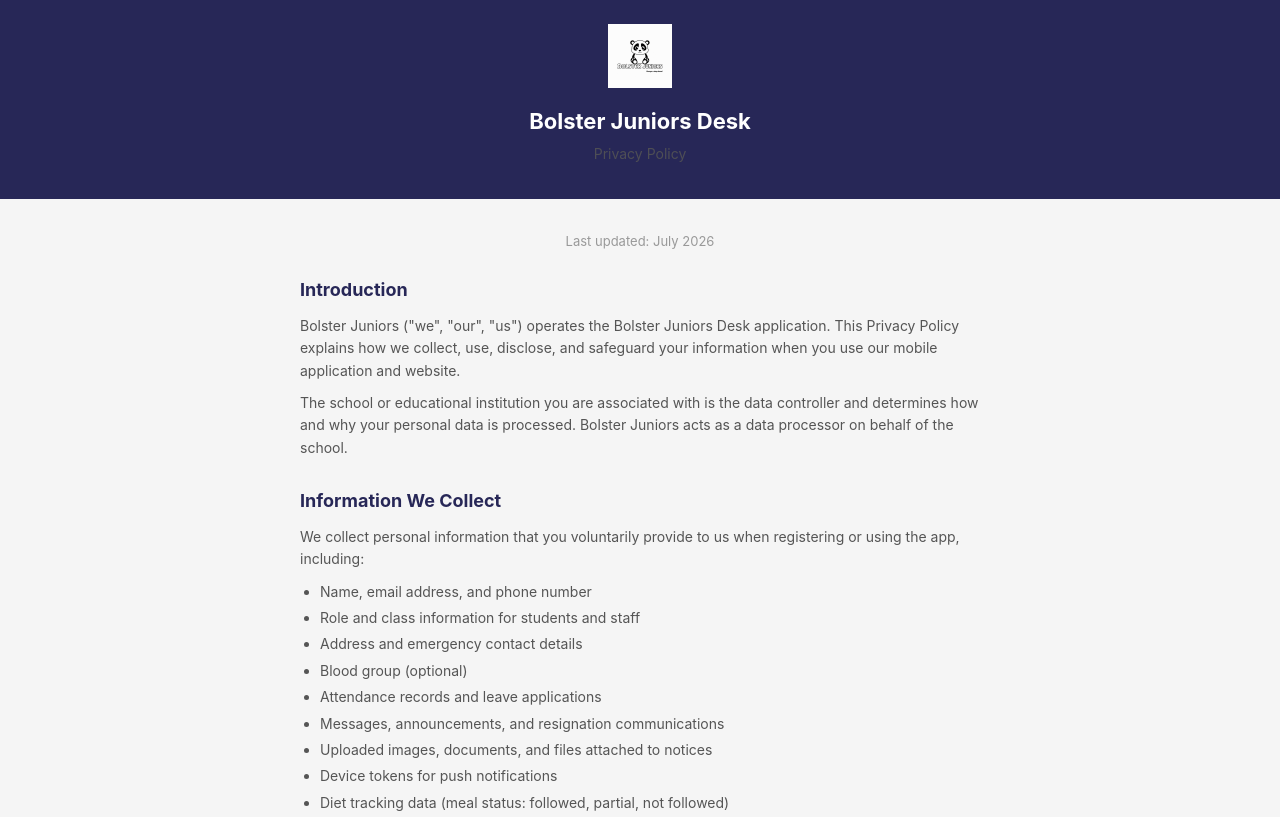
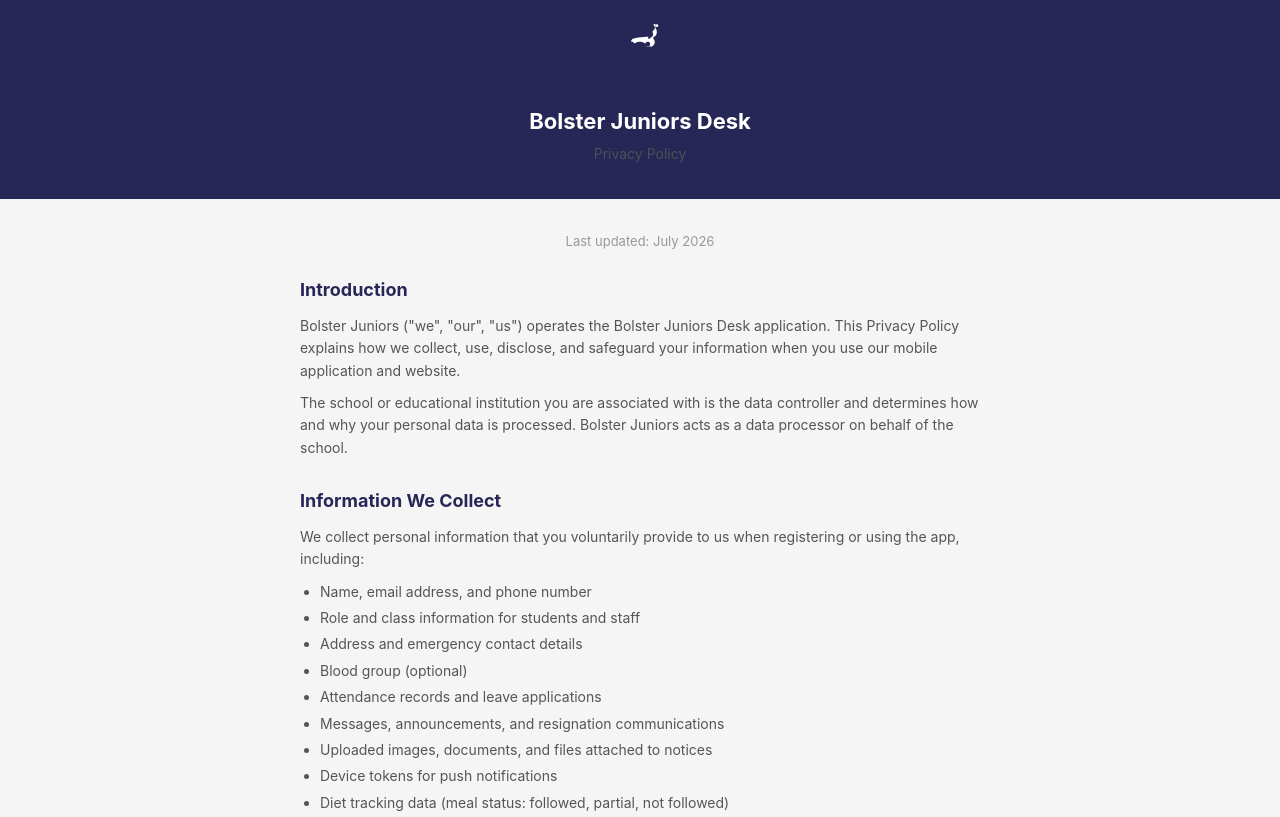
Before and after one commit to The-Shed-Of-Jaga/bolsterjuniors-pages, a plain HTML site: page privacy-policy/index.html in a window 1280 px wide. Shown: the top 817 px of the page. Drawn offline with Linux system fonts and the light colour scheme.

Commit message:
Updated white SVG

```diff
--- a/privacy-policy/index.html
+++ b/privacy-policy/index.html
@@ -45,7 +45,7 @@
 </head>
 <body>
   <header>
-    <img src="bolster_juniors_app_logo.png" alt="Bolster Juniors Logo">
+    <img src="bolster_juniors_white_logo.svg" alt="Bolster Juniors Logo">
     <h1>Bolster Juniors Desk</h1>
     <p>Privacy Policy</p>
   </header>
```
Also changed, not shown: privacy-policy/bolster_juniors_white_logo.svg (added).
